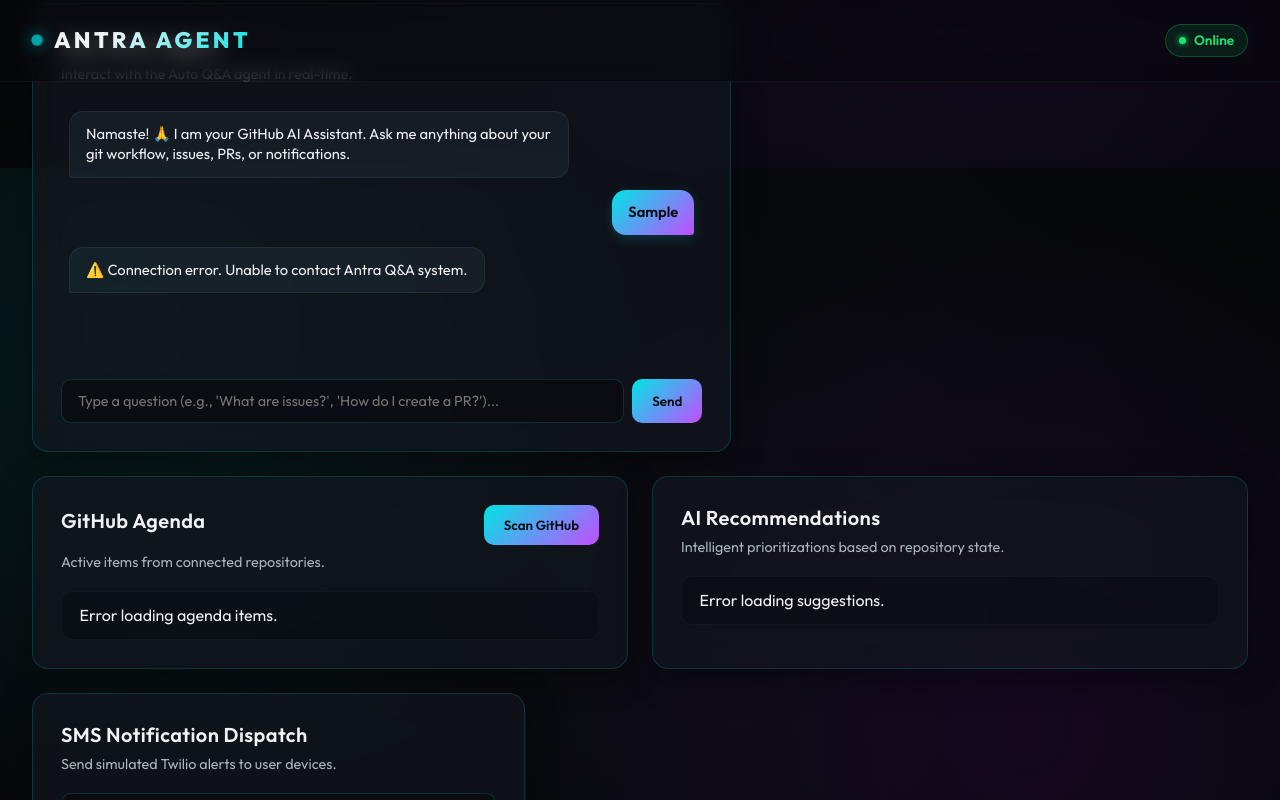
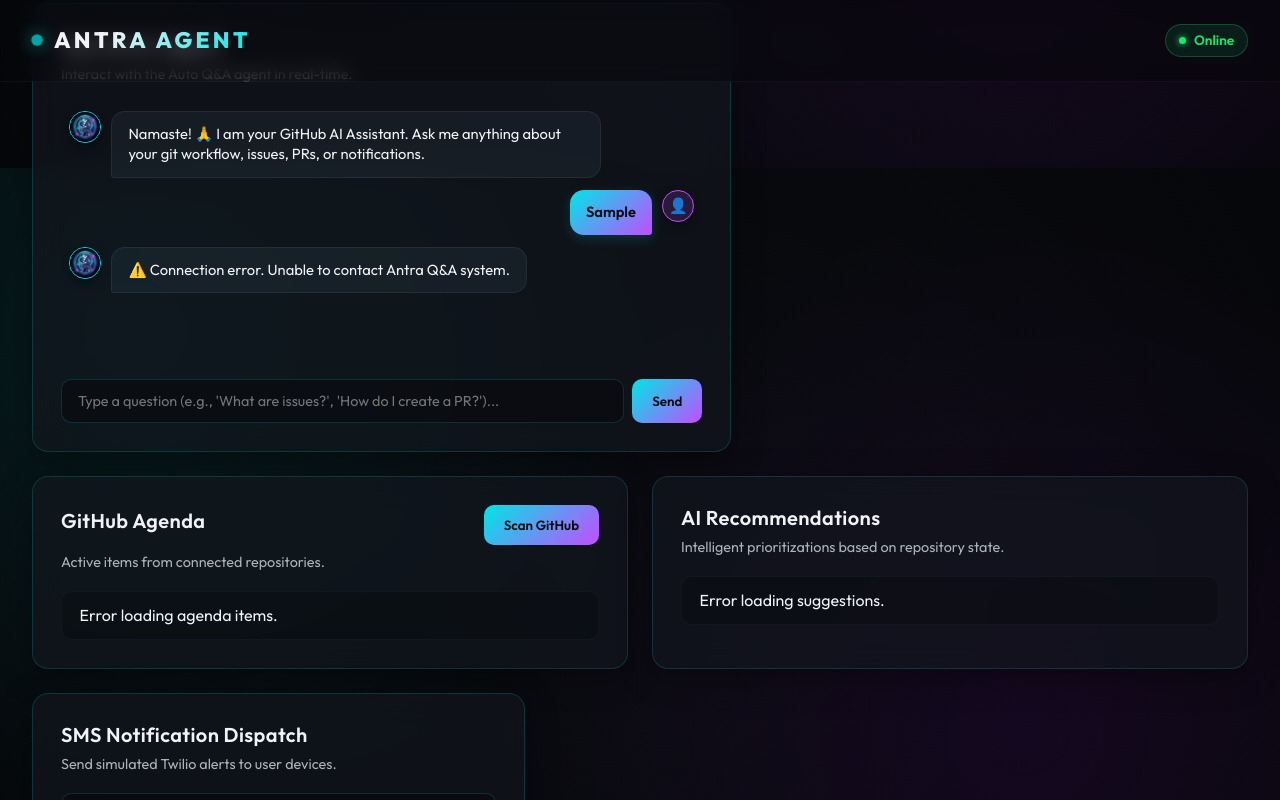
Before and after one commit to 957908/Antra-Agent, a website: page public/index.html in a window 1280 px wide. Both pictures are taken after typing "Sample" into the empty fields and a click on the button "Send". Shown: the part 632-1432 px from the top of the page. Drawn offline with Linux system fonts and the light colour scheme; no server answers.

Commit message:
Add chatbot and user avatars to message bubbles in the dashboard

```diff
--- a/public/app.js
+++ b/public/app.js
@@ -33,6 +33,19 @@
     const msgDiv = document.createElement('div');
     msgDiv.classList.add('message', sender);
 
+    if (sender === 'bot') {
+      const avatarImg = document.createElement('img');
+      avatarImg.classList.add('avatar', 'bot-avatar');
+      avatarImg.src = 'logo.png';
+      avatarImg.alt = 'Bot';
+      msgDiv.appendChild(avatarImg);
+    } else {
+      const avatarDiv = document.createElement('div');
+      avatarDiv.classList.add('avatar', 'user-avatar');
+      avatarDiv.textContent = '👤';
+      msgDiv.appendChild(avatarDiv);
+    }
+
     const contentDiv = document.createElement('div');
     contentDiv.classList.add('msg-content');
     contentDiv.textContent = text;
@@ -57,7 +70,10 @@
     const loadingDiv = document.createElement('div');
     loadingDiv.classList.add('message', 'bot');
     loadingDiv.id = botLoadingId;
-    loadingDiv.innerHTML = '<div class="msg-content"><i>Thinking...</i></div>';
+    loadingDiv.innerHTML = `
+      <img class="avatar bot-avatar" src="logo.png" alt="Bot" />
+      <div class="msg-content"><i>Thinking...</i></div>
+    `;
     chatOutput.appendChild(loadingDiv);
     chatOutput.scrollTop = chatOutput.scrollHeight;
 
--- a/public/index.css
+++ b/public/index.css
@@ -294,15 +294,43 @@
 
 .message {
   display: flex;
-  max-width: 80%;
+  max-width: 85%;
+  gap: 0.65rem;
+  align-items: flex-start;
 }
 
 .message.bot {
   align-self: flex-start;
+  flex-direction: row;
 }
 
 .message.user {
   align-self: flex-end;
+  flex-direction: row-reverse;
+}
+
+.avatar {
+  width: 32px;
+  height: 32px;
+  border-radius: 50%;
+  display: flex;
+  justify-content: center;
+  align-items: center;
+  font-size: 0.95rem;
+  flex-shrink: 0;
+  box-shadow: 0 4px 10px rgba(0, 0, 0, 0.35);
+  object-fit: cover;
+}
+
+.bot-avatar {
+  background: hsla(180, 100%, 45%, 0.15);
+  border: 1.5px solid var(--accent-cyan);
+}
+
+.user-avatar {
+  background: hsla(280, 100%, 65%, 0.15);
+  border: 1.5px solid var(--accent-purple);
+  line-height: 1;
 }
 
 .msg-content {
--- a/public/index.html
+++ b/public/index.html
@@ -65,6 +65,7 @@
       <div class="chat-console">
         <div class="chat-output" id="chat-output">
           <div class="message bot">
+            <img class="avatar bot-avatar" src="logo.png" alt="Bot" />
             <div class="msg-content">Namaste! 🙏 I am your GitHub AI Assistant. Ask me anything about your git workflow, issues, PRs, or notifications.</div>
           </div>
         </div>
```
